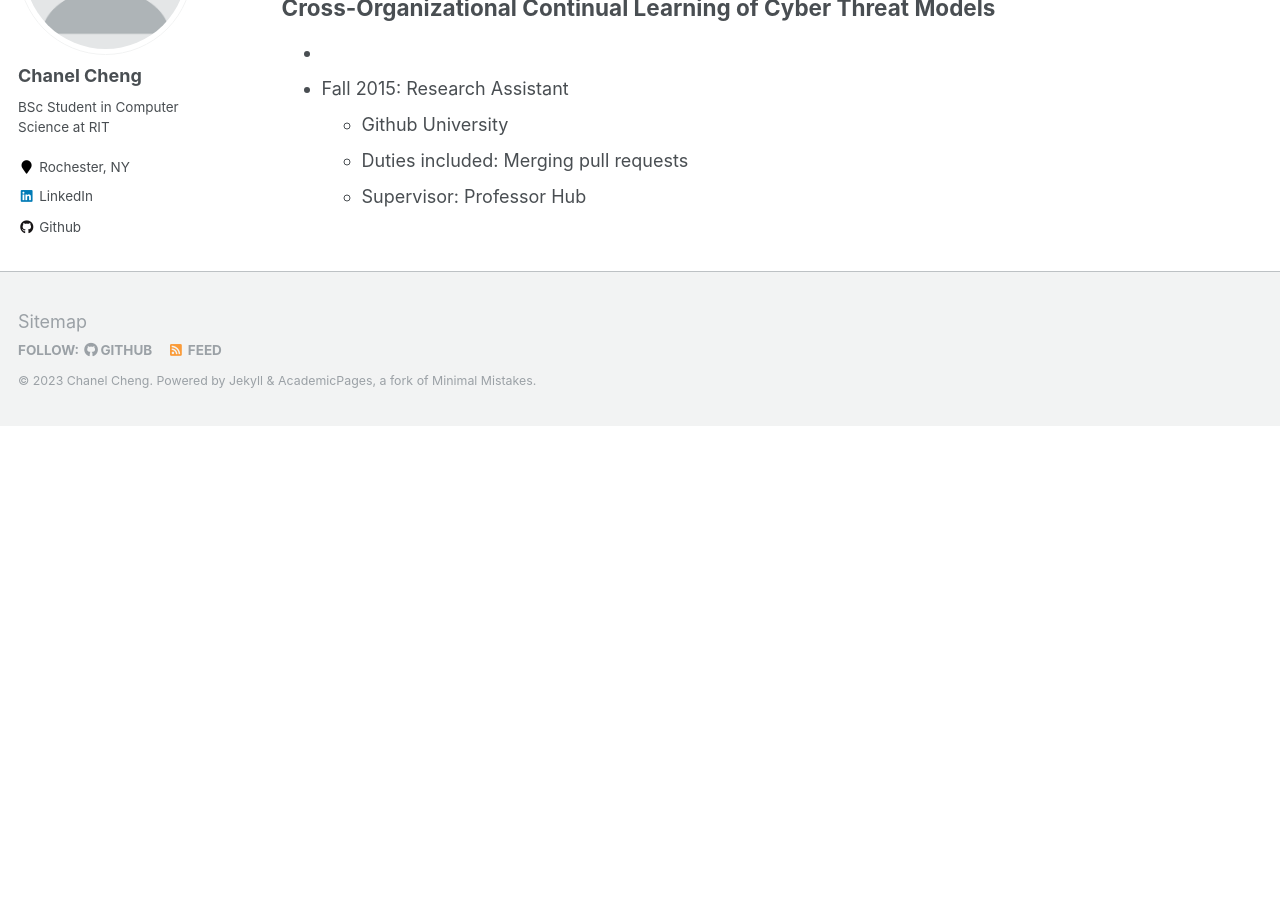
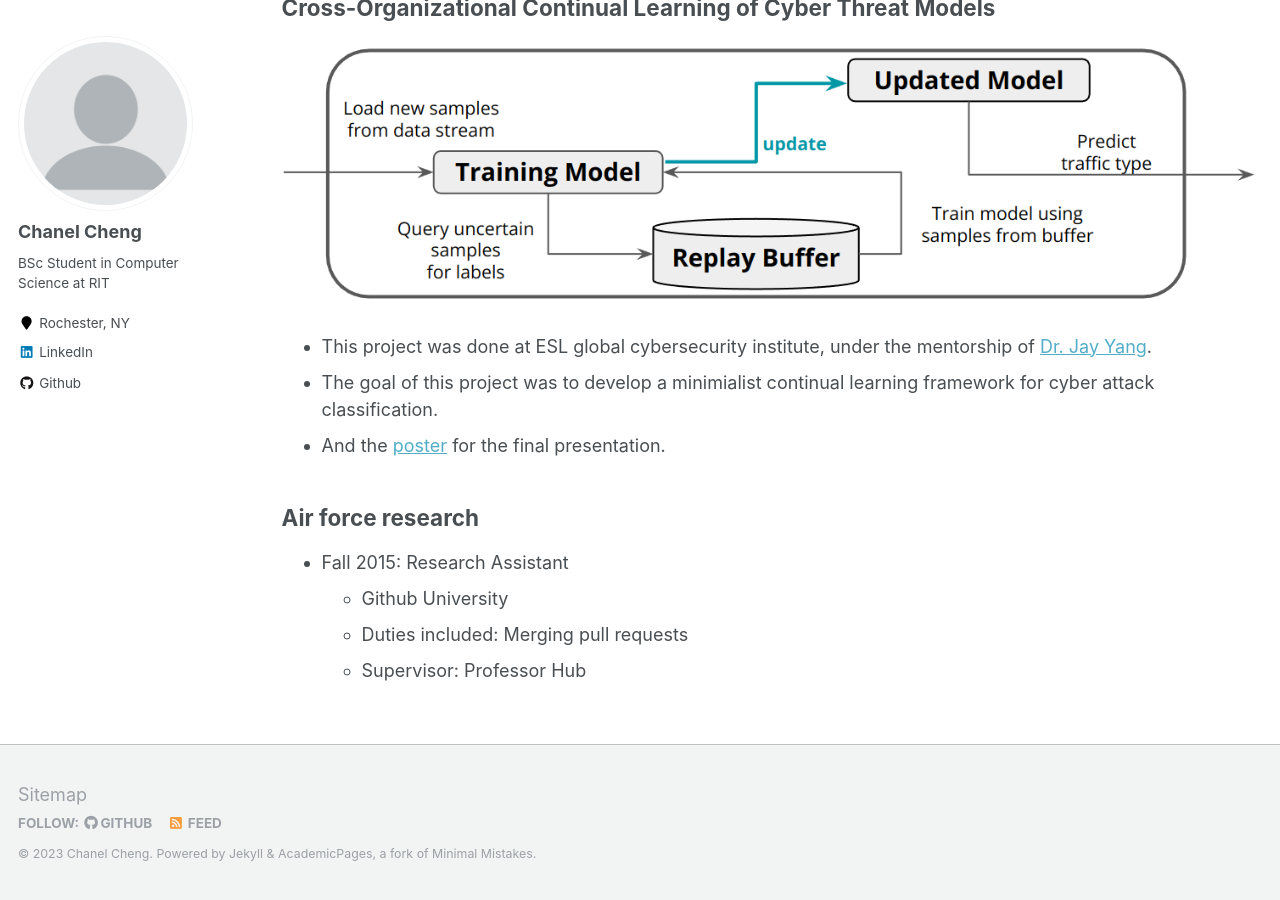
Before and after one commit to chanelfcheng/chanelfcheng.github.io, a Jekyll site: the page built from _pages/projects.md, in a window 1280 px wide and 900 px high, scrolled down 663 px. Built offline with Jekyll 4.4.1, drawn with Linux system fonts in a browser that asks for light colours; before the commit the page ends 1089 px from its top, so only the background shows below that.

Commit message:
added continual learning section

```diff
--- a/_pages/projects.md
+++ b/_pages/projects.md
@@ -18,8 +18,14 @@ Modeling Divisive Normalization in the Central Auditory Pathway With Convolution
 
 Cross-Organizational Continual Learning of Cyber Threat Models
 ------
-*
+![continual_learning](/images/continual-learning.png)
+* This project was done at ESL global cybersecurity institute, under the mentorship of [Dr. Jay Yang](https://sites.google.com/view/s-jay-yang).
+* The goal of this project was to develop a minimialist continual learning framework for cyber attack classification.
+* And the [poster](https://docs.google.com/presentation/d/1loIFZeyguDzJaOEs5QAJbGM9JsZ-Yvpy/edit#slide=id.p1) for the final presentation.
 
+
+Air force research
+------
 * Fall 2015: Research Assistant
   * Github University
   * Duties included: Merging pull requests
```
Also changed, not shown: images/continual-learning.png (added).
